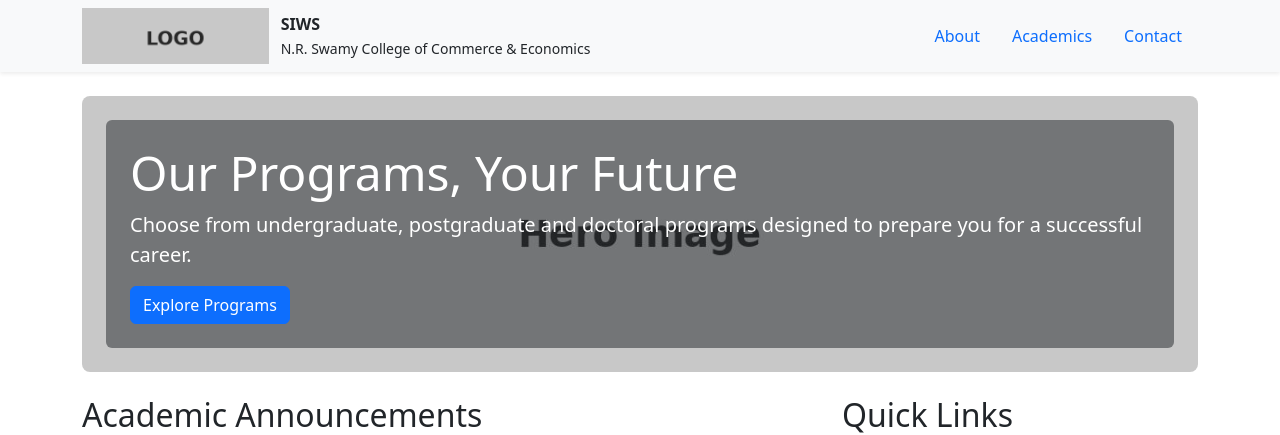
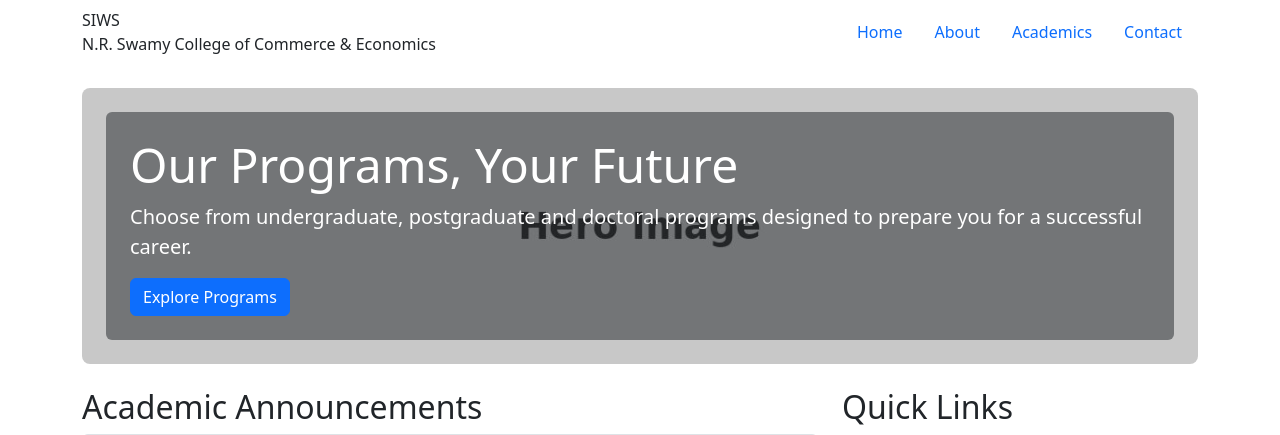
Before and after one commit to Hariharan-thevar/College-Website-, a PHP site: page / in a window 1280 px wide. Shown: the top 435 px of the page. Run offline with PHP 8.4, Linux system fonts and the light colour scheme.

Commit message:
Refactor header structure and classes

```diff
--- a/header.php
+++ b/header.php
@@ -1,18 +1,13 @@
-<?php
-// header.php
-?>
-<header class="bg-light shadow-sm">
+<?php ?>
+<header class="site-header">
   <div class="container d-flex align-items-center justify-content-between py-2">
-    <a href="index.php" class="d-flex align-items-center text-decoration-none">
-      <img src="assets/images/logo.png" alt="SIWS Logo" style="height:56px; margin-right:12px;">
-      <div>
-        <strong>SIWS</strong><br>
-        <small>N.R. Swamy College of Commerce &amp; Economics</small>
-      </div>
+    <a href="index.php" class="brand text-decoration-none">
+      <div class="brand-logo">SIWS</div>
+      <div class="brand-text">N.R. Swamy College of Commerce & Economics</div>
     </a>
-
     <nav>
       <ul class="nav">
+        <li class="nav-item"><a class="nav-link" href="index.php">Home</a></li>
         <li class="nav-item"><a class="nav-link" href="about.php">About</a></li>
         <li class="nav-item"><a class="nav-link" href="programs.php">Academics</a></li>
         <li class="nav-item"><a class="nav-link" href="contact.php">Contact</a></li>
```
